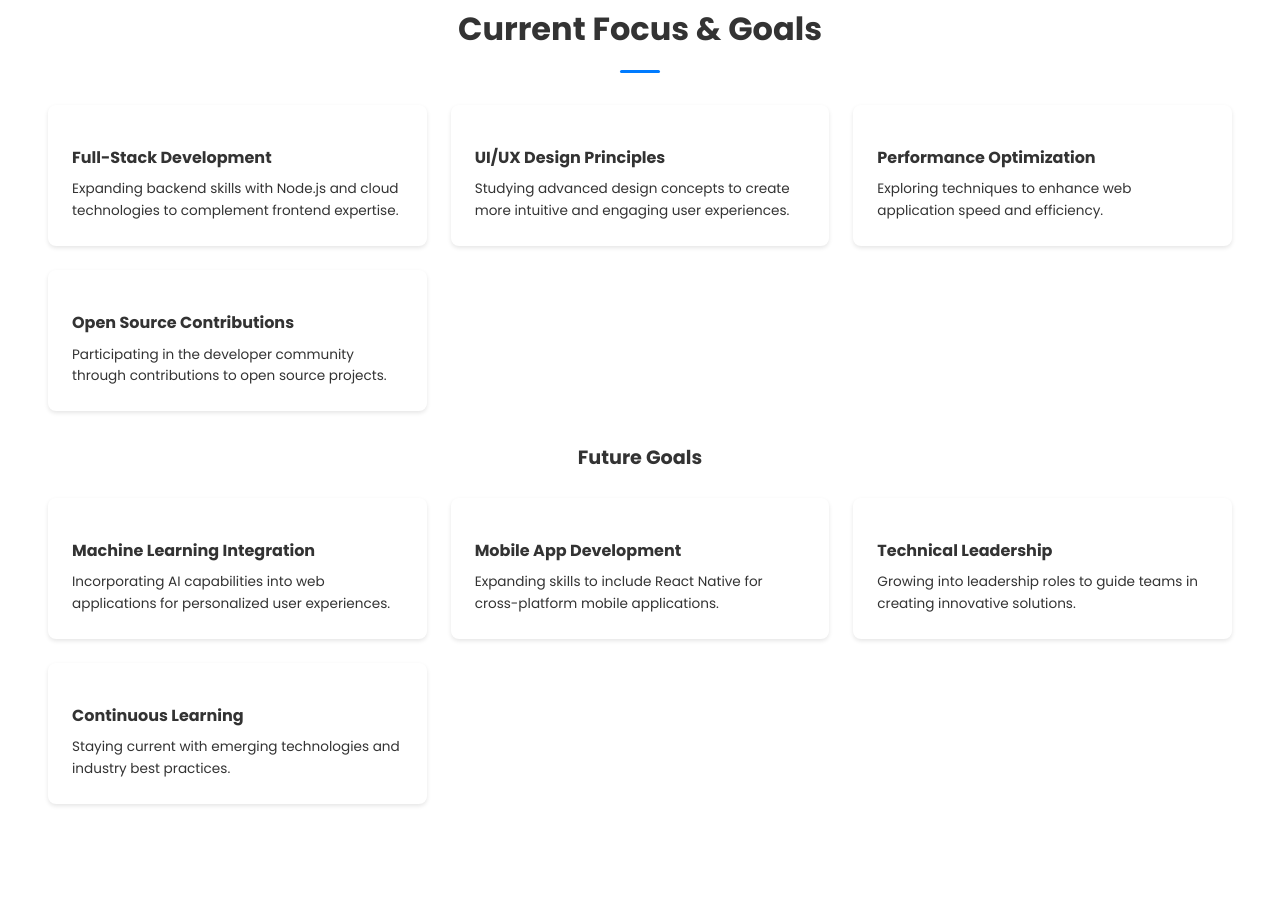
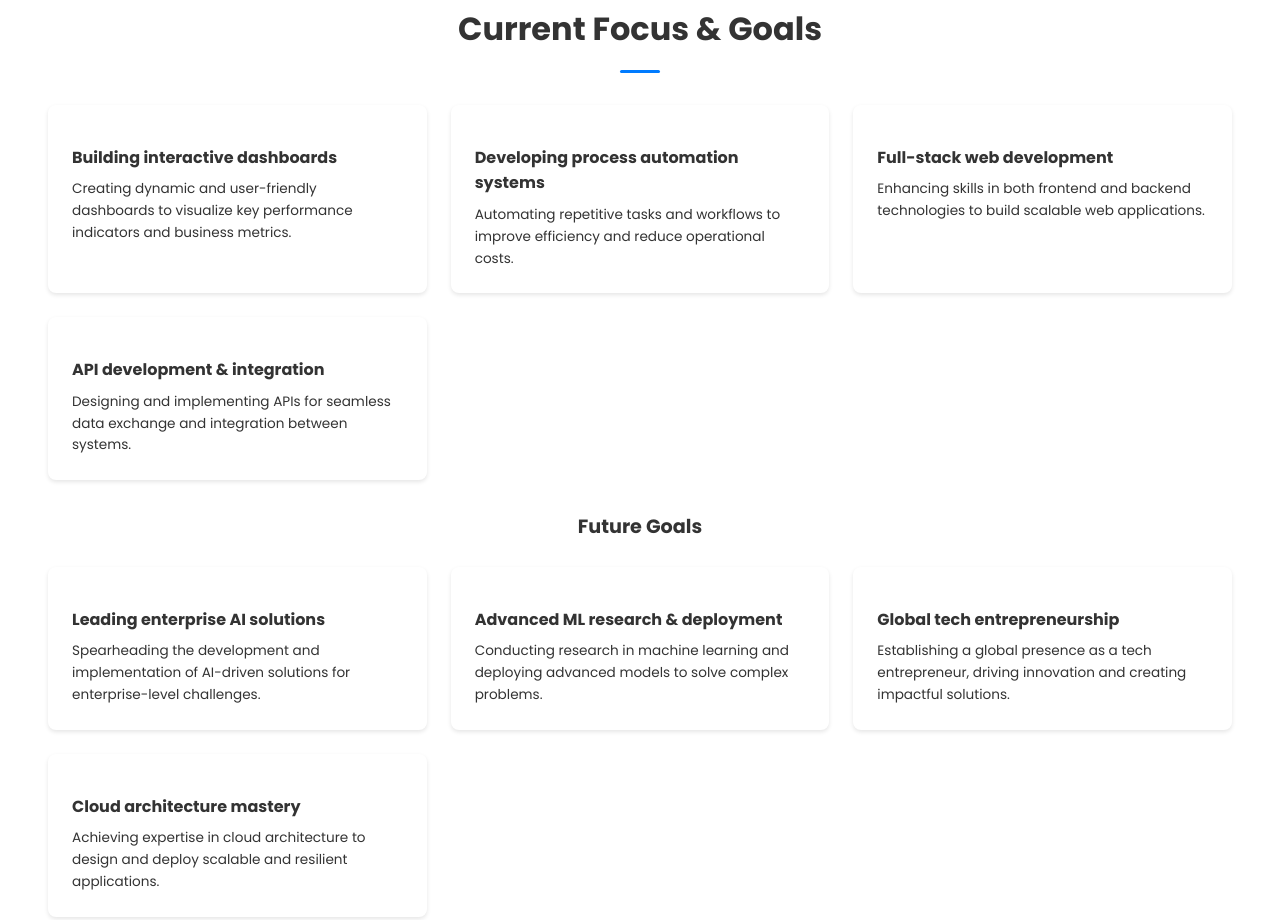
Before and after one commit to MrPrince419/Prince-Uwagboe, a plain HTML site: page index.html in a window 1280 px wide. Shown: the part 5100-6020 px from the top of the page. Drawn offline with Linux system fonts and the light colour scheme.

Commit message:
`Updated index.html, script.js, and styles.css with various changes to content and layout.`

```diff
--- a/index.html
+++ b/index.html
@@ -301,39 +301,39 @@
       <div class="section-separator"></div>
       <div class="focus-grid">
         <div class="focus-card">
-          <h3>Full-Stack Development</h3>
-          <p>Expanding backend skills with Node.js and cloud technologies to complement frontend expertise.</p>
+          <h3>Building interactive dashboards</h3>
+          <p>Creating dynamic and user-friendly dashboards to visualize key performance indicators and business metrics.</p>
         </div>
         <div class="focus-card">
-          <h3>UI/UX Design Principles</h3>
-          <p>Studying advanced design concepts to create more intuitive and engaging user experiences.</p>
+          <h3>Developing process automation systems</h3>
+          <p>Automating repetitive tasks and workflows to improve efficiency and reduce operational costs.</p>
         </div>
         <div class="focus-card">
-          <h3>Performance Optimization</h3>
-          <p>Exploring techniques to enhance web application speed and efficiency.</p>
+          <h3>Full-stack web development</h3>
+          <p>Enhancing skills in both frontend and backend technologies to build scalable web applications.</p>
         </div>
         <div class="focus-card">
-          <h3>Open Source Contributions</h3>
-          <p>Participating in the developer community through contributions to open source projects.</p>
+          <h3>API development & integration</h3>
+          <p>Designing and implementing APIs for seamless data exchange and integration between systems.</p>
         </div>
       </div>
       <h3 class="subsection-title">Future Goals</h3>
       <div class="goals-grid">
         <div class="focus-card">
-          <h3>Machine Learning Integration</h3>
-          <p>Incorporating AI capabilities into web applications for personalized user experiences.</p>
+          <h3>Leading enterprise AI solutions</h3>
+          <p>Spearheading the development and implementation of AI-driven solutions for enterprise-level challenges.</p>
         </div>
         <div class="focus-card">
-          <h3>Mobile App Development</h3>
-          <p>Expanding skills to include React Native for cross-platform mobile applications.</p>
+          <h3>Advanced ML research & deployment</h3>
+          <p>Conducting research in machine learning and deploying advanced models to solve complex problems.</p>
         </div>
         <div class="focus-card">
-          <h3>Technical Leadership</h3>
-          <p>Growing into leadership roles to guide teams in creating innovative solutions.</p>
+          <h3>Global tech entrepreneurship</h3>
+          <p>Establishing a global presence as a tech entrepreneur, driving innovation and creating impactful solutions.</p>
         </div>
         <div class="focus-card">
-          <h3>Continuous Learning</h3>
-          <p>Staying current with emerging technologies and industry best practices.</p>
+          <h3>Cloud architecture mastery</h3>
+          <p>Achieving expertise in cloud architecture to design and deploy scalable and resilient applications.</p>
         </div>
       </div>
     </section>
@@ -419,7 +419,7 @@
     <div class="footer-container">
       <div class="footer-column">
         <h3 class="footer-title">Prince Uwagboe</h3>
-        <p class="footer-tagline">Front-End Developer Crafting Innovative Web Solutions</p>
+        <p class="footer-tagline">Data Analytics & Automation Professional</p>
       </div>
       <div class="footer-column">
         <h3 class="footer-title">Quick Links</h3>
@@ -441,7 +441,7 @@
       </div>
     </div>
     <div class="footer-bottom">
-      <p>© 2025 Prince Uwagboe. All rights reserved.</p>
+      <p>© 2024 Prince Uwagboe. All rights reserved.</p>
     </div>
   </footer>
 
--- a/script.js
+++ b/script.js
@@ -375,6 +375,9 @@ document.addEventListener('DOMContentLoaded', () => {
       const submitButton = contactForm.querySelector('button[type="submit"]');
       const inputs = contactForm.querySelectorAll('input[required], textarea[required]');
 
+      // Initially disable the submit button
+      submitButton.disabled = true;
+
       // Function to check if all required fields are filled
       const checkFormValidity = () => {
         let isValid = true;
@@ -393,8 +396,10 @@ document.addEventListener('DOMContentLoaded', () => {
       inputs.forEach(input => {
         input.addEventListener('input', () => {
           if (checkFormValidity()) {
+            submitButton.disabled = false; // Enable the button
             submitButton.classList.add('form-ready');
           } else {
+            submitButton.disabled = true; // Disable the button
             submitButton.classList.remove('form-ready');
           }
         });
--- a/styles.css
+++ b/styles.css
@@ -1136,6 +1136,9 @@ body {
   font-size: 1rem;
   overflow: hidden;
   position: relative;
+  /* Add the following lines to ensure proper display */
+  width: 100%; /* Ensure it takes full width */
+  box-sizing: border-box; /* Include padding and border in the element's total width and height */
 }
 
 .submit-button {
@@ -1251,7 +1254,7 @@ body {
 /* Footer */
 .footer {
   background-color: var(--background-light);
-  padding: 3rem 1.5rem 1.5rem;
+  padding: 1.5rem 1rem 1rem; /* Reduced padding */
   box-shadow: 0 -2px 4px rgba(0, 0, 0, 0.05);
   text-align: center;
   opacity: 1; /* Changed from 0 to ensure content is visible */
```
